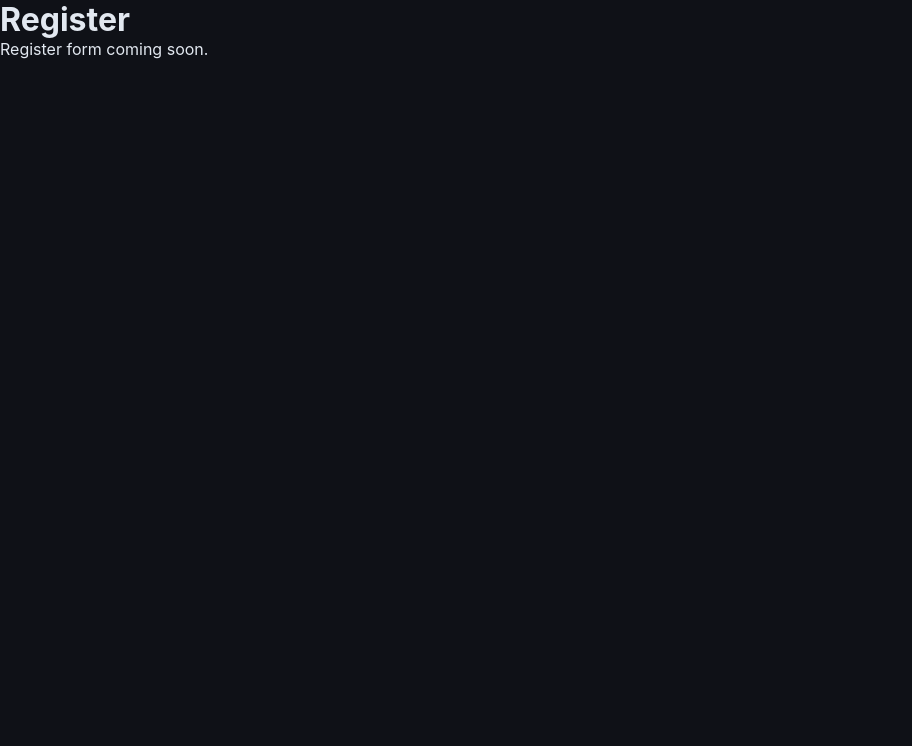
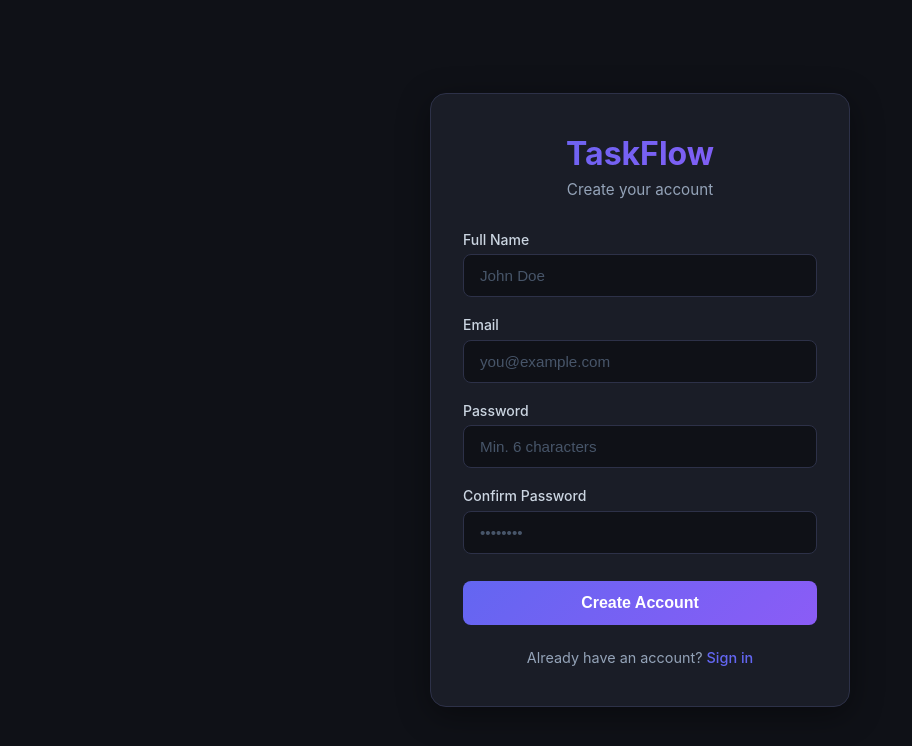
Before and after one commit to Munimbaig024/MERN-Task-Management-App, a React (Vite) app in the folder client/: page /register in a window 1280 px wide. Shown: the top 746 px of the page, without its empty margins (0-912 px from the left). Built offline with nearby package versions, Linux system fonts and the light colour scheme.

Commit message:
feat: build register page UI and form handling

```diff
--- a/client/src/pages/Register.jsx
+++ b/client/src/pages/Register.jsx
@@ -1,10 +1,132 @@
-import React from 'react';
+import React, { useState } from 'react';
+import { Link, useNavigate } from 'react-router-dom';
+import axios from 'axios';
+import toast from 'react-hot-toast';
+import { useAuth } from '../context/AuthContext';
 
 function Register() {
+  const navigate = useNavigate();
+  const { login } = useAuth();
+
+  const [formData, setFormData] = useState({
+    name: '',
+    email: '',
+    password: '',
+    confirmPassword: '',
+  });
+  const [loading, setLoading] = useState(false);
+
+  const handleChange = (e) => {
+    setFormData({ ...formData, [e.target.name]: e.target.value });
+  };
+
+  const handleSubmit = async (e) => {
+    e.preventDefault();
+
+    if (formData.password !== formData.confirmPassword) {
+      toast.error('Passwords do not match');
+      return;
+    }
+
+    if (formData.password.length < 6) {
+      toast.error('Password must be at least 6 characters');
+      return;
+    }
+
+    setLoading(true);
+
+    try {
+      const { data } = await axios.post('/api/auth/register', {
+        name: formData.name,
+        email: formData.email,
+        password: formData.password,
+      });
+      login({ _id: data._id, name: data.name, email: data.email }, data.token);
+      toast.success(`Welcome to TaskFlow, ${data.name}!`);
+      navigate('/dashboard');
+    } catch (error) {
+      const msg = error.response?.data?.message || 'Registration failed. Please try again.';
+      toast.error(msg);
+    } finally {
+      setLoading(false);
+    }
+  };
+
   return (
-    <div className="page-container">
-      <h1>Register</h1>
-      <p>Register form coming soon.</p>
+    <div className="auth-wrapper">
+      <div className="auth-card">
+        <div className="auth-header">
+          <h1 className="auth-title">TaskFlow</h1>
+          <p className="auth-subtitle">Create your account</p>
+        </div>
+
+        <form className="auth-form" onSubmit={handleSubmit}>
+          <div className="form-group">
+            <label htmlFor="name">Full Name</label>
+            <input
+              id="name"
+              type="text"
+              name="name"
+              placeholder="John Doe"
+              value={formData.name}
+              onChange={handleChange}
+              required
+              autoComplete="name"
+            />
+          </div>
+
+          <div className="form-group">
+            <label htmlFor="email">Email</label>
+            <input
+              id="email"
+              type="email"
+              name="email"
+              placeholder="you@example.com"
+              value={formData.email}
+              onChange={handleChange}
+              required
+              autoComplete="email"
+            />
+          </div>
+
+          <div className="form-group">
+            <label htmlFor="password">Password</label>
+            <input
+              id="password"
+              type="password"
+              name="password"
+              placeholder="Min. 6 characters"
+              value={formData.password}
+              onChange={handleChange}
+              required
+              autoComplete="new-password"
+            />
+          </div>
+
+          <div className="form-group">
+            <label htmlFor="confirmPassword">Confirm Password</label>
+            <input
+              id="confirmPassword"
+              type="password"
+              name="confirmPassword"
+              placeholder="••••••••"
+              value={formData.confirmPassword}
+              onChange={handleChange}
+              required
+              autoComplete="new-password"
+            />
+          </div>
+
+          <button type="submit" className="btn-primary" disabled={loading}>
+            {loading ? 'Creating account...' : 'Create Account'}
+          </button>
+        </form>
+
+        <p className="auth-footer">
+          Already have an account?{' '}
+          <Link to="/login">Sign in</Link>
+        </p>
+      </div>
     </div>
   );
 }
```
